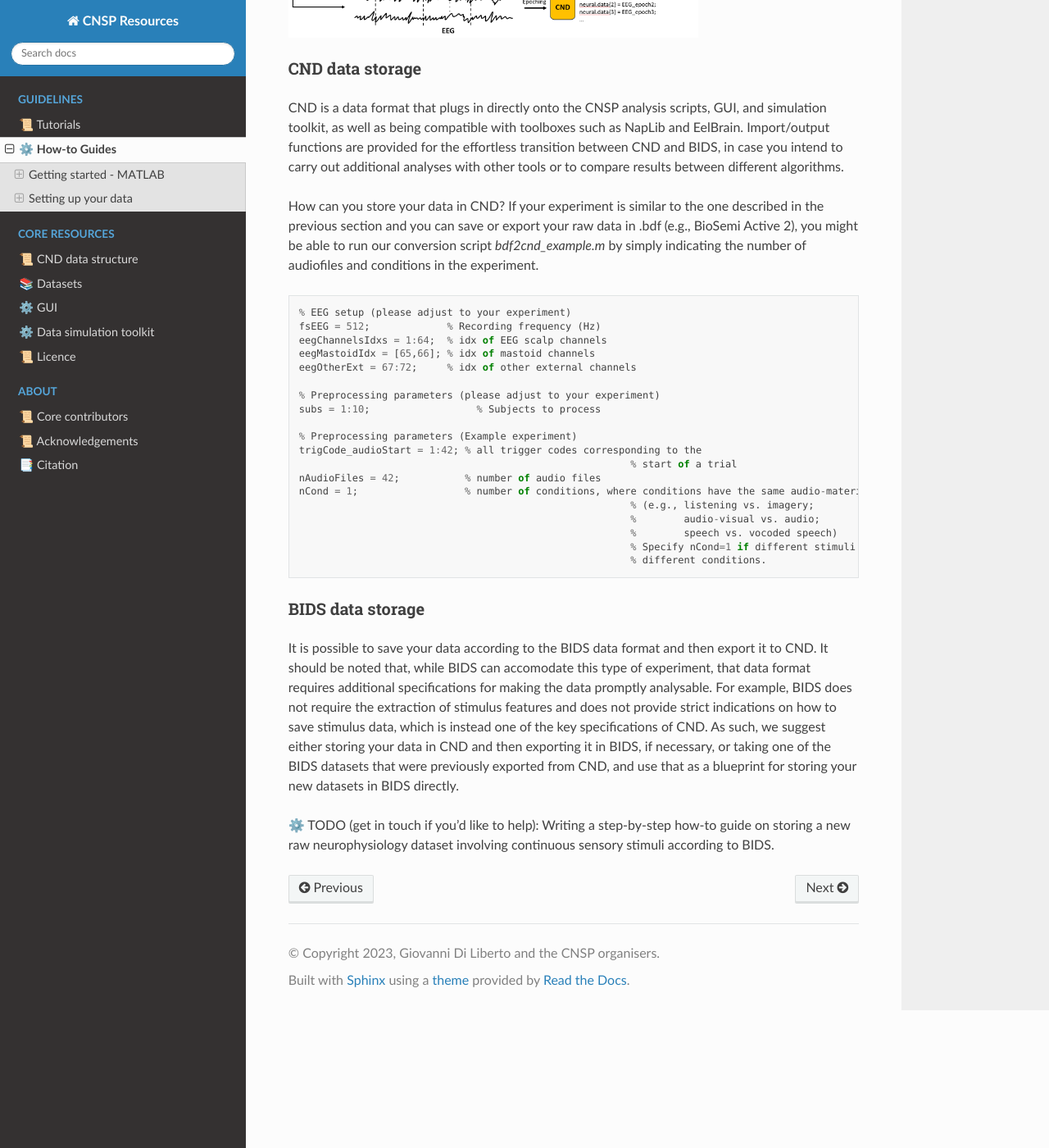
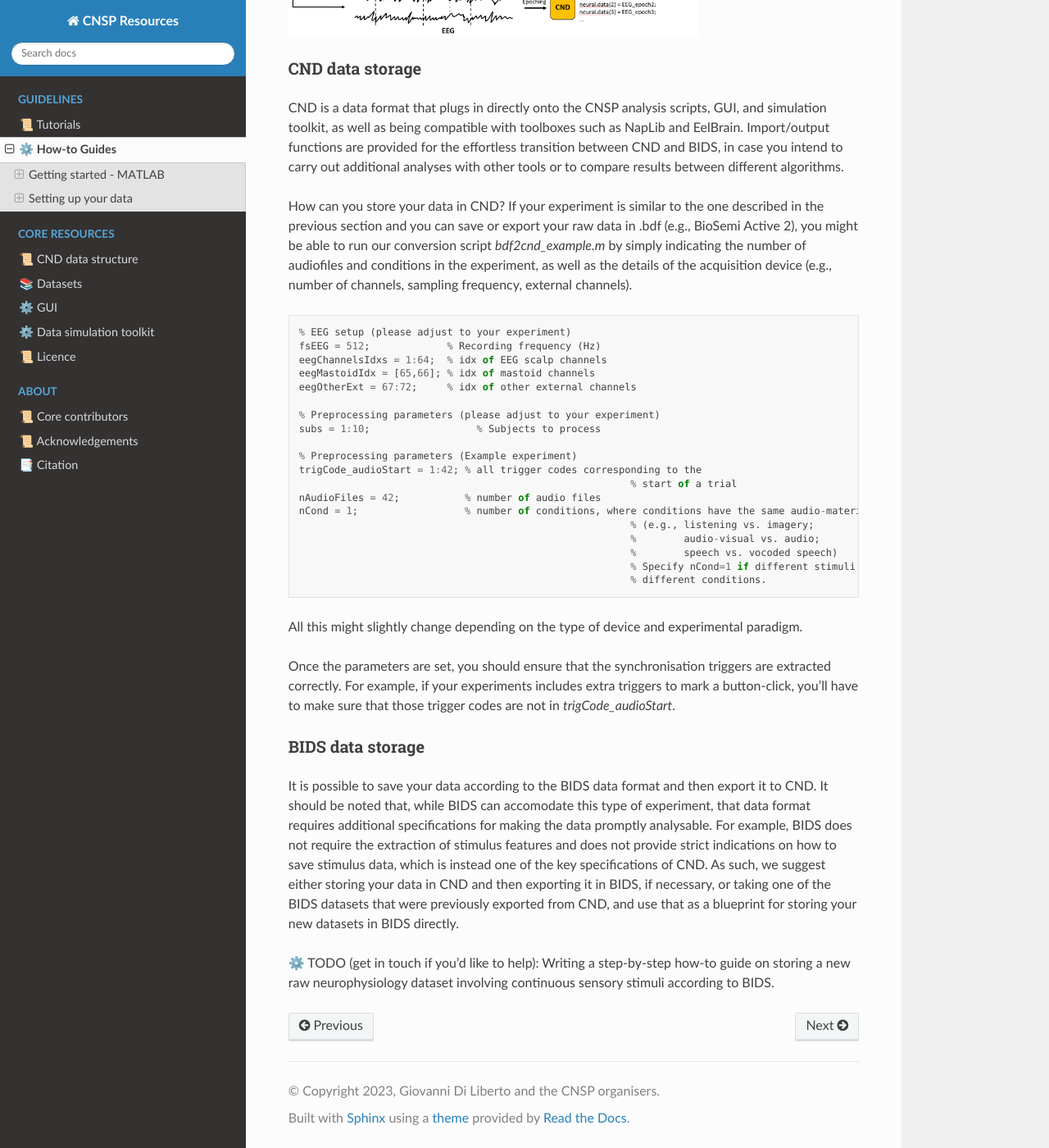
Before and after one commit to CNSP-Workshop/CNSP-resources, a Sphinx documentation site: the page built from docs/howtoPage.rst, in a window 1280 px wide and 1400 px high, scrolled down 3123 px. Shown: the whole window at 82% size. Built offline with Sphinx 7.4.7 and the Read the Docs theme 2.0.0, drawn with Linux system fonts in a browser that asks for light colours; pages that are not in the unit, such as notebooks, are missing from menus.

Commit message:
Update howtoPage.rst

```diff
--- a/docs/howtoPage.rst
+++ b/docs/howtoPage.rst
@@ -109,7 +109,8 @@ tools or to compare results between different algorithms.
 
 How can you store your data in CND? If your experiment is similar to the one described in the previous section
 and you can save or export your raw data in .bdf (e.g., BioSemi Active 2), you might be able to run our conversion
-script `bdf2cnd_example.m` by simply indicating the number of audiofiles and conditions in the experiment.
+script `bdf2cnd_example.m` by simply indicating the number of audiofiles and conditions in the experiment, as well
+as the details of the acquisition device (e.g., number of channels, sampling frequency, external channels).
 
 .. code-block:: javascript
 
@@ -133,6 +134,11 @@ script `bdf2cnd_example.m` by simply indicating the number of audiofiles and con
 								% Specify nCond=1 if different stimuli for
 								% different conditions.
 
+All this might slightly change depending on the type of device and experimental paradigm.
+
+Once the parameters are set, you should ensure that the synchronisation triggers are extracted correctly. For example, if
+your experiments includes extra triggers to mark a button-click, you'll have to make sure that those trigger codes are
+not in `trigCode_audioStart`.
 
 
 
```
